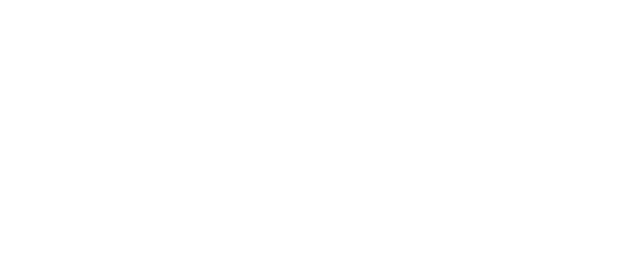
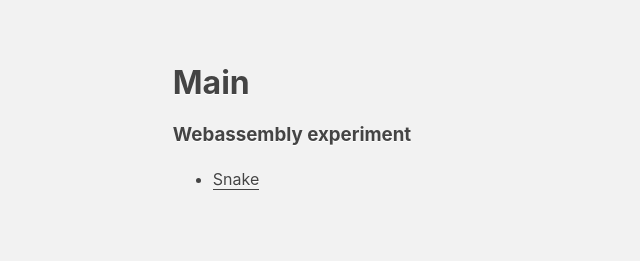
Before and after one commit to Sam-Blundell/freeside, a plain HTML site: page public/home/index.html in a window 1280 px wide. Shown: the whole page, without its empty margins (0-640 px from the left). Drawn offline with Linux system fonts and the light colour scheme.

Commit message:
some nav

```diff
--- /dev/null
+++ b/public/home/home.js
@@ -0,0 +1 @@
+console.log('script loaded');
--- a/public/home/index.html
+++ b/public/home/index.html
@@ -0,0 +1,18 @@
+<!DOCTYPE html>
+<html lang="en">
+<head>
+    <meta charset="UTF-8">
+    <meta name="viewport" content="width=device-width, initial-scale=1.0">
+    <meta name="description" content="personal site for Sam Blundell">
+    <link rel="stylesheet" href="styles.css">
+    <title>Home</title>
+</head>
+<body>
+    <h1>Main</h1>
+    <h3>Webassembly experiment</h3>
+    <ul>
+        <li><a href="/snake">Snake</a></li>
+    </ul>
+    <script src="home.js"></script>
+</body>
+</html>
--- a/public/home/styles.css
+++ b/public/home/styles.css
@@ -0,0 +1,27 @@
+
+body {
+    margin: 5% auto;
+    background: #f2f2f2;
+    color: #444444;
+    font-family: -apple-system, BlinkMacSystemFont, "Segoe UI", Roboto, Helvetica, Arial, sans-serif;
+    font-size: 16px;
+    line-height: 1.8;
+    text-shadow: 0 1px 0 #ffffff;
+    max-width: 73%;
+}
+
+h1,
+h2,
+h3 {
+  line-height: 1.2;
+}
+
+a {
+    border-bottom: 1px solid #444444;
+    color: #444444;
+    text-decoration: none;
+}
+
+a:hover {
+    border-bottom: 0;
+}
```
Also changed, not shown: public/snake/index.html (+3 -1 lines), public/home/app.js (deleted), 1 other file.
